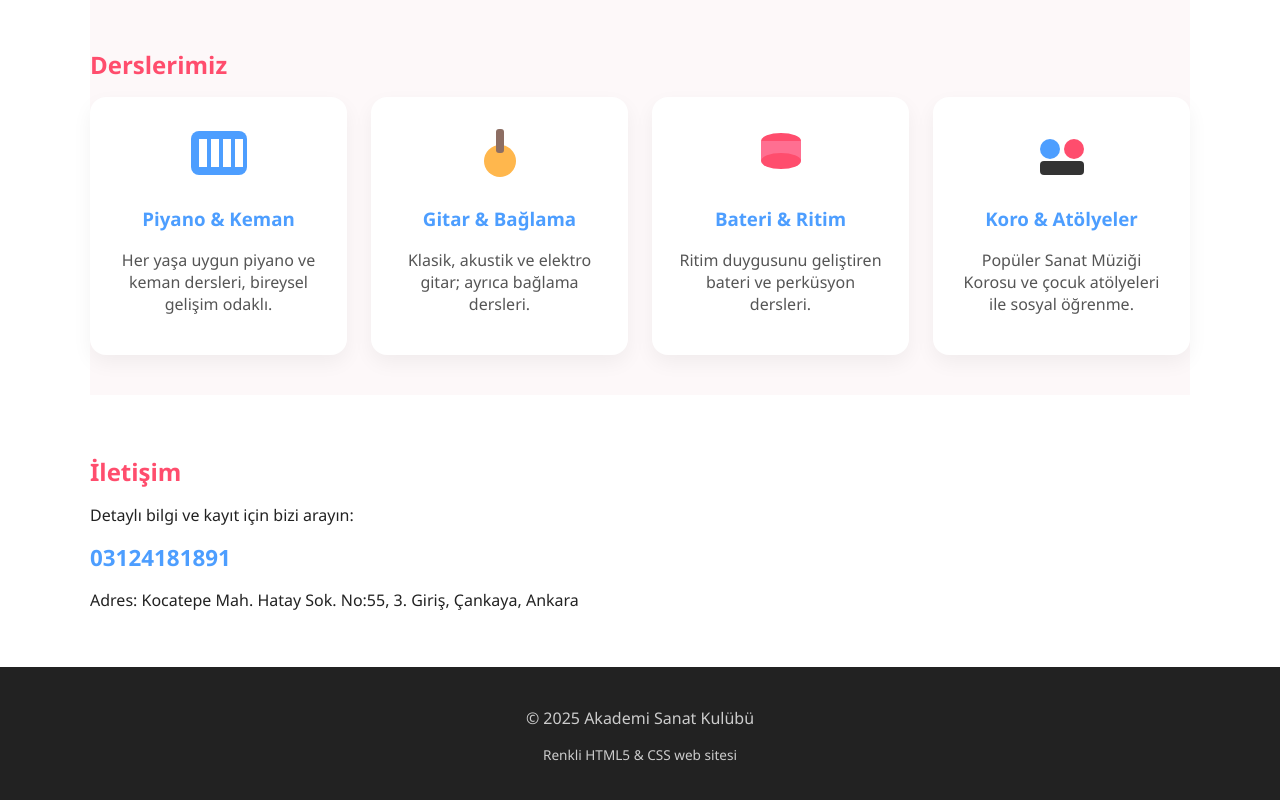
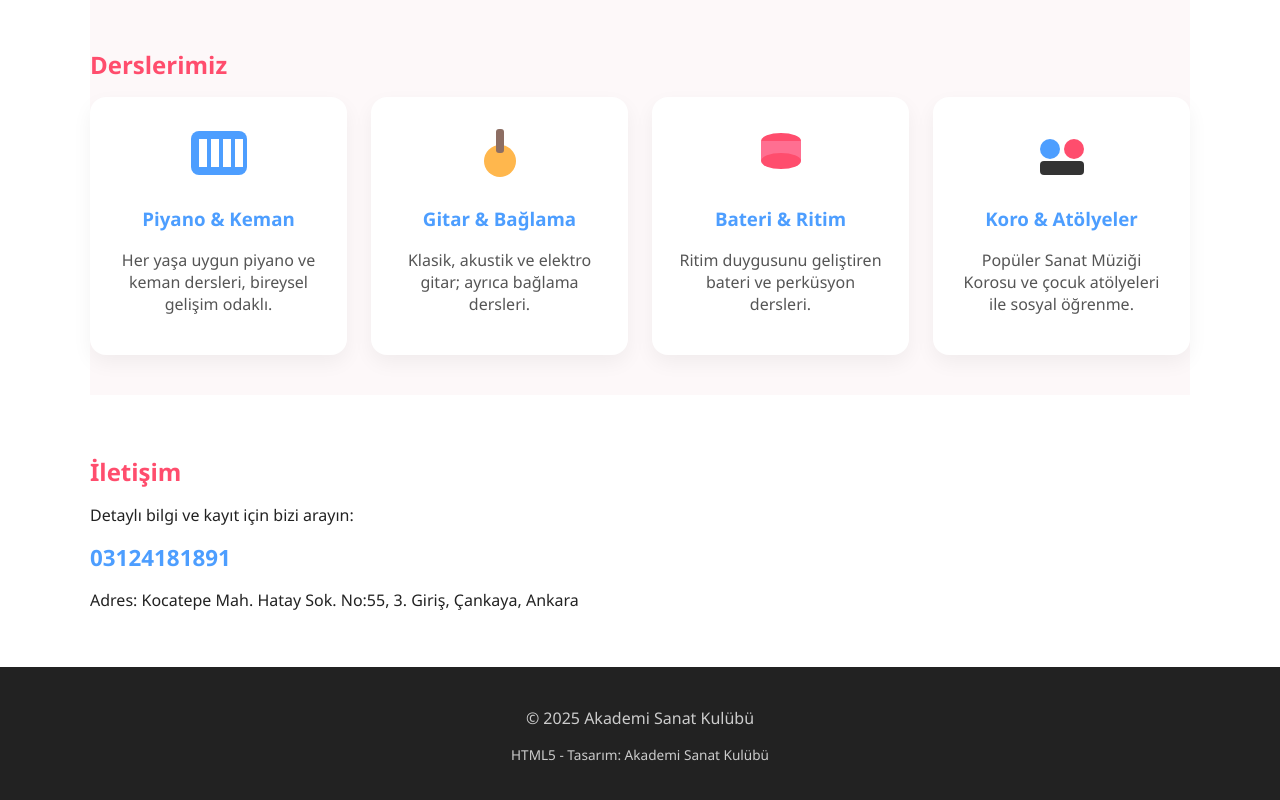
Before and after one commit to visiita/akademisanatkulubu, a plain HTML site: page index.html in a window 1280 px wide. Shown: the part 551-1351 px from the top of the page. Drawn offline with Linux system fonts and the light colour scheme.

Commit message:
Update index.html

```diff
--- a/index.html
+++ b/index.html
@@ -79,7 +79,7 @@
   <footer class="site-footer">
     <div class="container footer-inner">
       <p>© 2025 Akademi Sanat Kulübü</p>
-      <p class="small">Renkli HTML5 & CSS web sitesi</p>
+      <p class="small">HTML5 - Tasarım: Akademi Sanat Kulübü</p>
     </div>
   </footer>
 </body>
```
